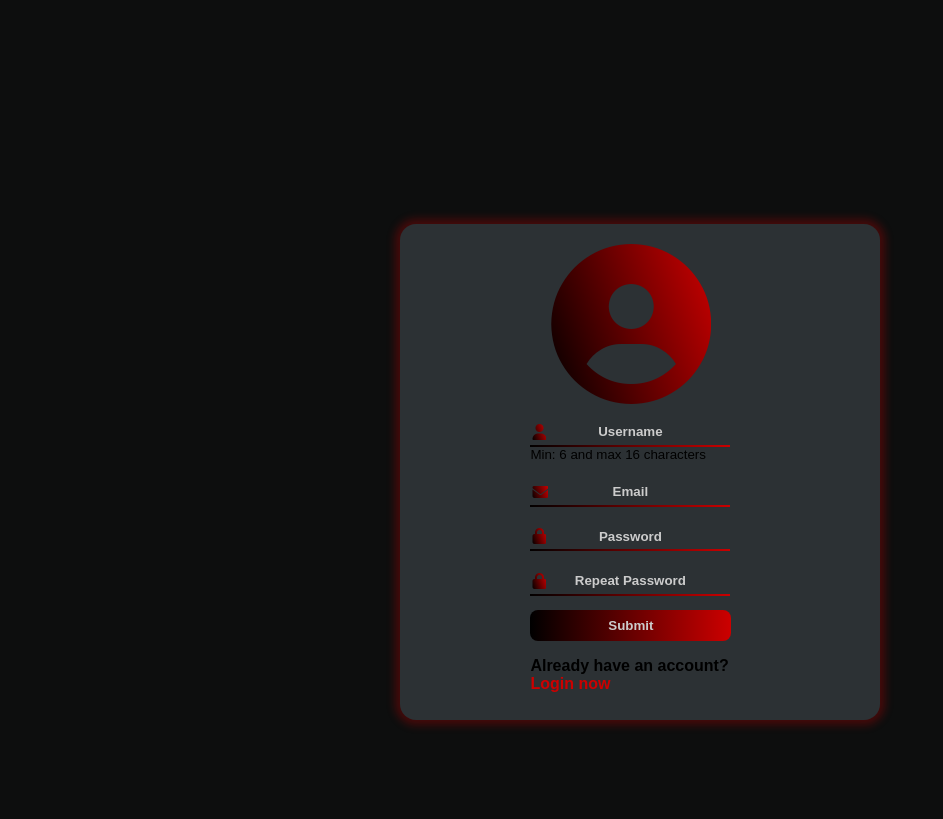
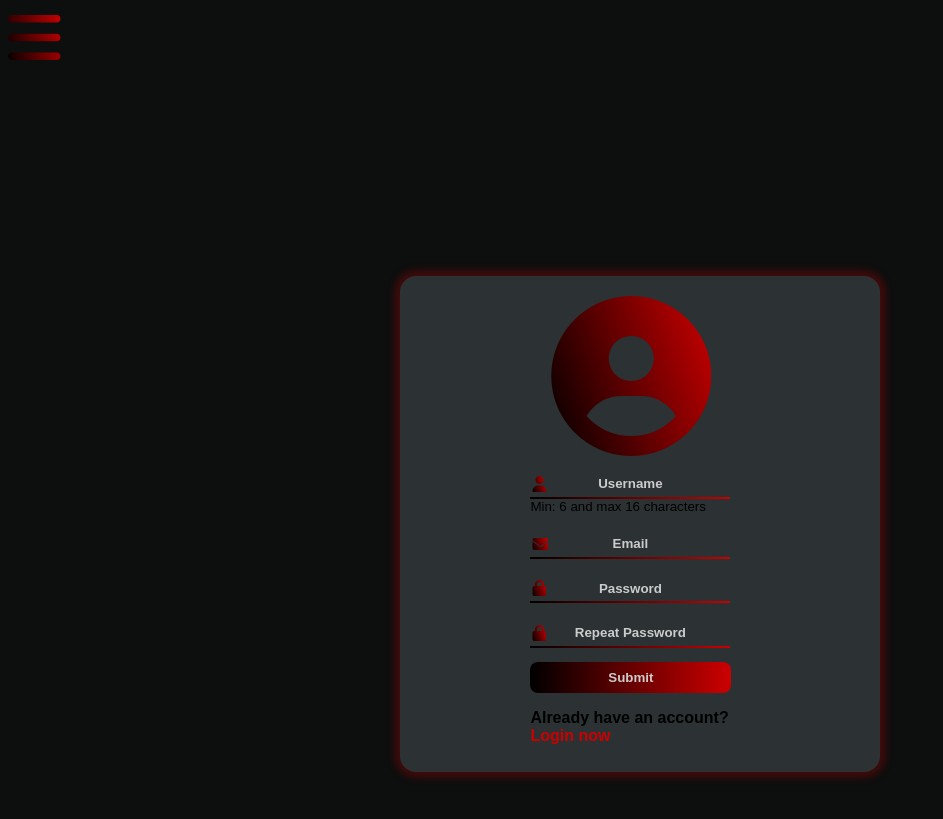
Before and after one commit to AizenvoltPrime/thesis, a PHP site: page /project/registration/registration.php in a window 1280 px wide. Shown: the top 819 px of the page, without its empty margins (0-943 px from the left). Run offline with PHP 8.4, Linux system fonts and the light colour scheme.

Commit message:
added sidemenu

```diff
--- a/login/login.php
+++ b/login/login.php
@@ -25,6 +25,11 @@
     <link rel="stylesheet" href="https://cdnjs.cloudflare.com/ajax/libs/font-awesome/6.2.0/css/all.min.css"/>
 </head>
 <body style="overflow:hidden;">
+        <div id="sidenav-icon" class="clickableAwesomeFont" onclick="openNav()"><i class="fa-solid fa-bars fa-2x"></i></div>
+        <div id="sidenav" class="sidenav">
+            <div class="closebtn" onclick="closeNav()"><i class="fa-solid fa-times fa-2x"></i></div>
+            <a class="nav-element" href="../index.php"><i class="fa-solid fa-house"></i>Home</a>
+        </div>
         <form id="login-form" name="login-form">
             <div class="flex-login">
                 <div>
--- a/registration/registration.js
+++ b/registration/registration.js
@@ -129,3 +129,13 @@
   // listen to mouseover for the container
   c.addEventListener("mouseover", addAnim);
 })();
+
+function openNav() {
+  document.getElementById("sidenav").style.width = "18.75em";
+  document.getElementById("sidenav-icon").style.visibility = "hidden";
+}
+
+function closeNav() {
+  document.getElementById("sidenav").style.width = "0";
+  document.getElementById("sidenav-icon").style.visibility = "visible";
+}
--- a/registration/registration.php
+++ b/registration/registration.php
@@ -22,6 +22,11 @@
     <link rel="stylesheet" href="https://cdnjs.cloudflare.com/ajax/libs/font-awesome/6.2.0/css/all.min.css"/>
 </head>
 <body style="overflow:hidden;">
+    <div id="sidenav-icon" class="clickableAwesomeFont" onclick="openNav()"><i class="fa-solid fa-bars fa-2x"></i></div>
+    <div id="sidenav" class="sidenav">
+        <div class="closebtn" onclick="closeNav()"><i class="fa-solid fa-times fa-2x"></i></div>
+        <a class="nav-element" href="../index.php"><i class="fa-solid fa-house"></i>Home</a>
+    </div>
     <form id="reg-form" name="registration-form" class="reg">
         <div class="flex-login">
             <div>
--- a/sources.txt
+++ b/sources.txt
@@ -1 +1,3 @@
 Media divisor source: https://css-tricks.com/turning-a-fixed-size-object-into-a-responsive-element/
+https://www.w3schools.com/howto/howto_js_sidenav.asp
+Remove blue highlight: https://www.youtube.com/watch?v=DVrJtKI8N2I
--- a/style.css
+++ b/style.css
@@ -225,6 +225,57 @@
   margin: auto;
 }
 
+.sidenav {
+  height: 100%;
+  width: 0;
+  position: fixed;
+  z-index: 1;
+  top: 0;
+  left: 0;
+  background-color: #111;
+  overflow-x: hidden;
+  transition: 0.5s;
+  padding-top: 3.75em;
+}
+
+.sidenav a {
+  padding: 0.5em 0.5em 0.5em 2em;
+  text-decoration: none;
+  font-size: 1.5625em;
+  color: #818181;
+  display: block;
+  transition: 0.3s;
+  margin-top: 1em;
+  box-sizing: border-box;
+  border-bottom: 0.0625em solid black;
+}
+
+.sidenav a i{
+  margin-right: 0.5em;
+}
+
+.nav-element:hover{
+  padding-left: 3.125em;
+}
+
+.sidenav a:hover {
+  color: #f1f1f1;
+}
+
+.sidenav .closebtn {
+  cursor: pointer;
+  position: absolute;
+  top: 0.12em;
+  right: 0.5em;
+  font-size: 2.25em;
+  margin-left: 3.125em;
+}
+
+.clickableAwesomeFont {
+  font-size:1.875em;
+  cursor: pointer;
+}
+
 .fa-solid{
 background: -webkit-linear-gradient(200deg, #cc0000, #000);
 background-clip: text;
@@ -253,10 +304,12 @@
 }
 
 #login-form {
+  display: block;
+  margin-left: auto;
+  margin-right: auto;
+  margin-top: 14em;
   width: 30em;
   height: 24em;
-  margin: 0 auto;
-  margin-top: 16em;
   border-radius: 1em;
   background-color: #2c3134;
   color: black;
@@ -268,10 +321,12 @@
 }
 
 #reg-form {
+  display: block;
+  margin-left: auto;
+  margin-right: auto;
+  margin-top: 13em;
   width: 30em;
   height: 31em;
-  margin: 0 auto;
-  margin-top: 14em;
   border-radius: 1em;
   background-color: #2c3134;
   color: black;
@@ -534,3 +589,18 @@
     --size-divisor: .67;
   }
 }
+
+/*remove blue highlight*/
+input,
+textarea,
+button,
+select,
+a {
+  -webkit-tap-highlight-color: rgba(0,0,0,0);
+}
+a:focus,a:visited,a:active{
+  outline: none;
+}
+* {
+    -webkit-tap-highlight-color: transparent;
+}
```
Also changed, not shown: login/login.js (+10 -0 lines), index.php (renamed from index.html).
